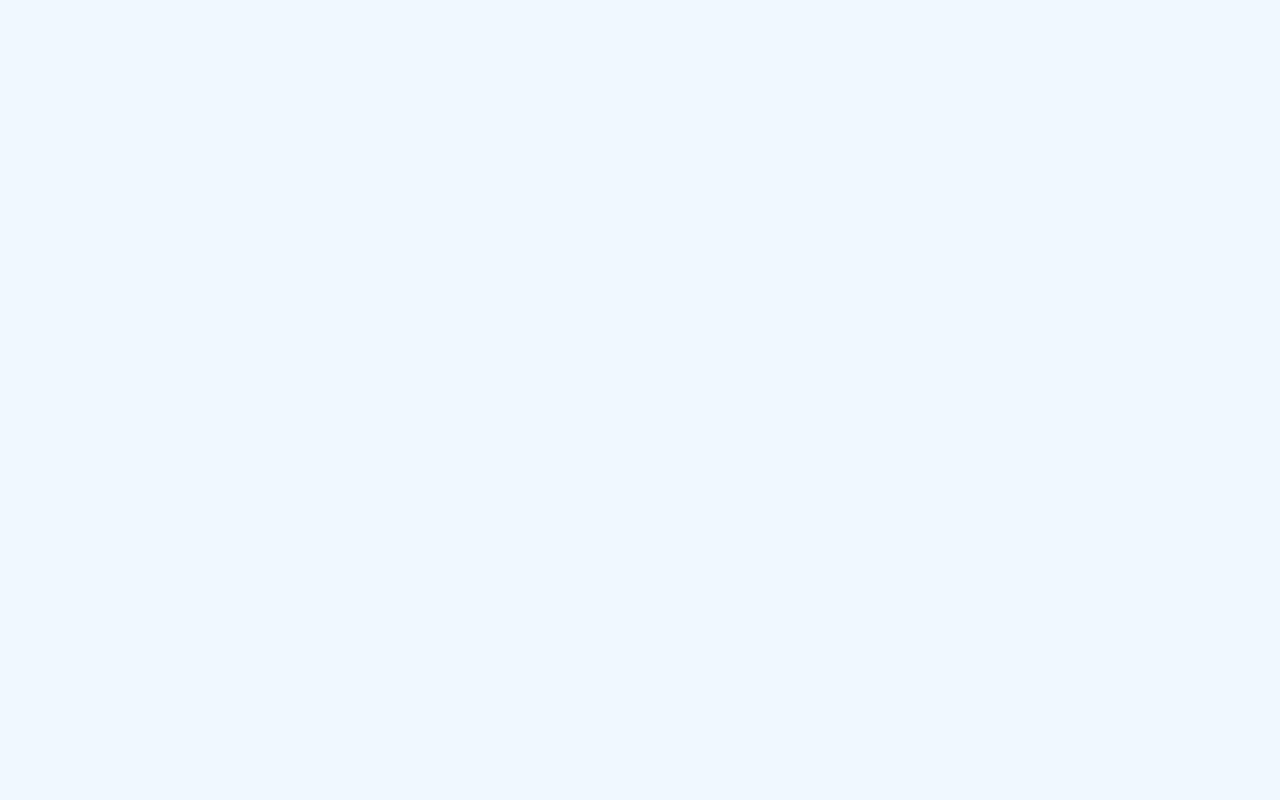
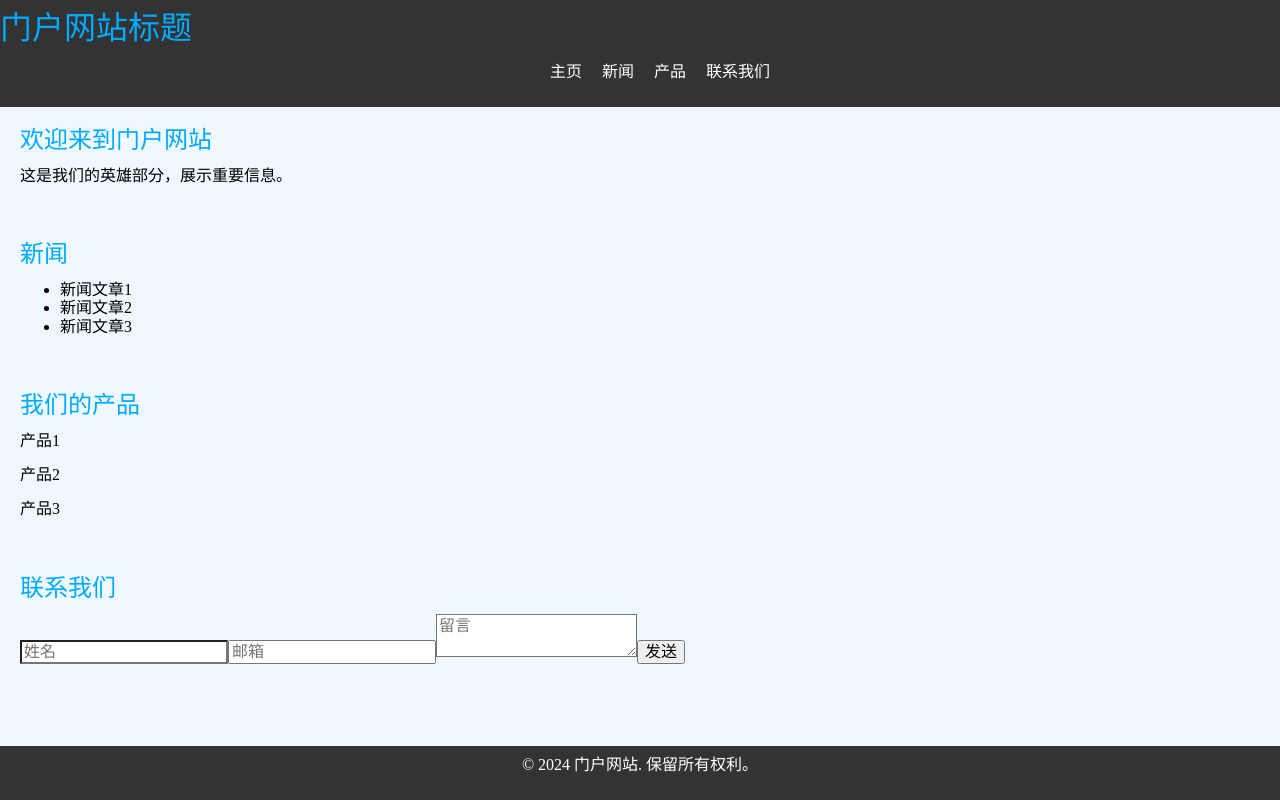
Before and after one commit to maoyln/myReactProjectTemplate, a React (Create React App) app: page /lazyLoadingDemo in a window 1280 px wide. Before the commit this address had no page. Built offline with nearby package versions, Linux system fonts and the light colour scheme; the HTML template or start-up script is replaced by a standard one.

Commit message:
文件懒加载

```diff
--- /dev/null
+++ b/src/pages/LazyLoadingDemo/components/ContactSection.tsx
@@ -0,0 +1,17 @@
+import React from 'react';
+
+const ContactSection: React.FC = () => {
+  return (
+    <section>
+      <h2>联系我们</h2>
+      <form>
+        <input type="text" placeholder="姓名" />
+        <input type="email" placeholder="邮箱" />
+        <textarea placeholder="留言"></textarea>
+        <button type="submit">发送</button>
+      </form>
+    </section>
+  );
+};
+
+export default ContactSection;
--- /dev/null
+++ b/src/pages/LazyLoadingDemo/components/Footer.tsx
@@ -0,0 +1,11 @@
+import React from 'react';
+
+const Footer: React.FC = () => {
+  return (
+    <footer>
+      <p>© 2024 门户网站. 保留所有权利。</p>
+    </footer>
+  );
+};
+
+export default Footer;
--- /dev/null
+++ b/src/pages/LazyLoadingDemo/components/Header.tsx
@@ -0,0 +1,19 @@
+import React from 'react';
+
+const Header: React.FC = () => {
+  return (
+    <header>
+      <h1>门户网站标题</h1>
+      <nav>
+        <ul>
+          <li>主页</li>
+          <li>新闻</li>
+          <li>产品</li>
+          <li>联系我们</li>
+        </ul>
+      </nav>
+    </header>
+  );
+};
+
+export default Header;
--- /dev/null
+++ b/src/pages/LazyLoadingDemo/components/HeroSection.tsx
@@ -0,0 +1,12 @@
+import React from 'react';
+
+const HeroSection: React.FC = () => {
+  return (
+    <section>
+      <h2>欢迎来到门户网站</h2>
+      <p>这是我们的英雄部分，展示重要信息。</p>
+    </section>
+  );
+};
+
+export default HeroSection;
--- /dev/null
+++ b/src/pages/LazyLoadingDemo/components/NewsSection.tsx
@@ -0,0 +1,16 @@
+import React from 'react';
+
+const NewsSection: React.FC = () => {
+  return (
+    <section>
+      <h2>新闻</h2>
+      <ul>
+        <li>新闻文章1</li>
+        <li>新闻文章2</li>
+        <li>新闻文章3</li>
+      </ul>
+    </section>
+  );
+};
+
+export default NewsSection;
--- /dev/null
+++ b/src/pages/LazyLoadingDemo/components/ProductSection.tsx
@@ -0,0 +1,16 @@
+import React from 'react';
+
+const ProductSection: React.FC = () => {
+  return (
+    <section>
+      <h2>我们的产品</h2>
+      <div>
+        <p>产品1</p>
+        <p>产品2</p>
+        <p>产品3</p>
+      </div>
+    </section>
+  );
+};
+
+export default ProductSection;
--- /dev/null
+++ b/src/pages/LazyLoadingDemo/index.css
@@ -0,0 +1,32 @@
+body {
+  font-family: Arial, sans-serif;
+  margin: 0;
+  padding: 0;
+}
+
+header {
+  background-color: #333;
+  color: #fff;
+  padding: 10px 0;
+}
+
+header nav ul {
+  list-style: none;
+  display: flex;
+  justify-content: center;
+  gap: 20px;
+}
+
+section {
+  padding: 20px;
+}
+
+footer {
+  background-color: #333;
+  color: #fff;
+  text-align: center;
+  padding: 10px;
+  position: fixed;
+  bottom: 0;
+  width: 100%;
+}
--- /dev/null
+++ b/src/pages/LazyLoadingDemo/index.tsx
@@ -0,0 +1,39 @@
+import React, { Suspense } from 'react';
+import Header from './components/Header';
+import Footer from './components/Footer';
+import './index.css';
+
+// 使用 React.lazy 实现懒加载
+const HeroSection = React.lazy(() => import('./components/HeroSection'));
+const NewsSection = React.lazy(() => import('./components/NewsSection'));
+const ProductSection = React.lazy(() => import('./components/ProductSection'));
+const ContactSection = React.lazy(() => import('./components/ContactSection'));
+
+const App: React.FC = () => {
+  return (
+    <div>
+      <Header />
+
+      {/* 使用 Suspense 包裹懒加载的部分 */}
+      <Suspense fallback={<div>Loading...</div>}>
+        <HeroSection />
+      </Suspense>
+
+      <Suspense fallback={<div>Loading...</div>}>
+        <NewsSection />
+      </Suspense>
+
+      <Suspense fallback={<div>Loading...</div>}>
+        <ProductSection />
+      </Suspense>
+
+      <Suspense fallback={<div>Loading...</div>}>
+        <ContactSection />
+      </Suspense>
+
+      <Footer />
+    </div>
+  );
+};
+
+export default App;
--- a/src/routes.tsx
+++ b/src/routes.tsx
@@ -21,8 +21,9 @@ import ReactHooksErrorFunction from './pages/ReactHooksError/ReactHooksErrorFunc
 import ReactHooksErrorClass from './pages/ReactHooksError/ReactHooksErrorClass' // 发布订阅
 import CustomEventDemo from './pages/CustomEventDemo/CustomEventDemo' // CustomEvent的使用说明及示例
 import CustomTable from './pages/CustomTable/CustomTable' // 动态表格+mock数据
+import TableMy from './pages/TableMy' // 我的表格
 import TextOverflow from './pages/TextOverflow/TextOverflow'; // 测试文字超出显示... 全局配置显示Iip
-import TableMy from './pages/TableMy' //
+import LazyLoadingDemo from './pages/LazyLoadingDemo'; // 懒加载
 
 // 懒加载
 const Dashboard = React.lazy(() => import('./pages/Dashboard'));
@@ -57,7 +58,7 @@ const AppRoutes = () => (
       <Route path='/customEventDemo' element={<CustomEventDemo />}></Route>
       <Route path='/customTable' element={<CustomTable />}></Route>
       <Route path='/textOverflow' element={<TextOverflow />}></Route>
-
+      <Route path='/lazyLoadingDemo' element={<LazyLoadingDemo />}></Route>
 
     </Routes>
   </Router>
```
